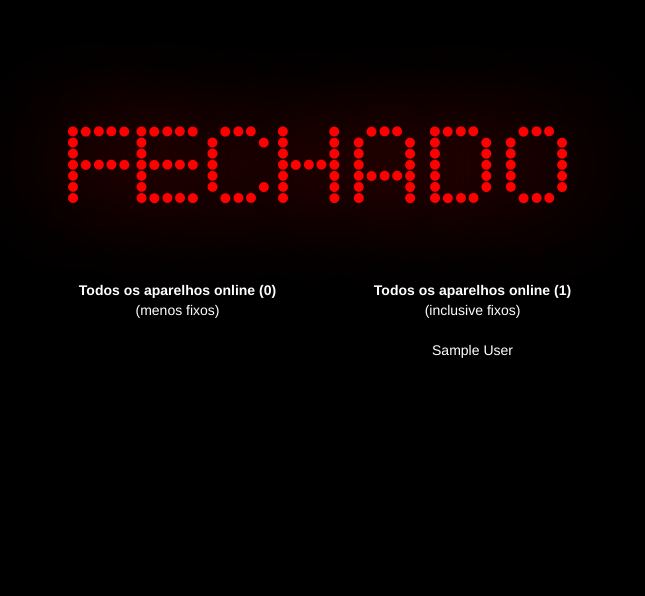
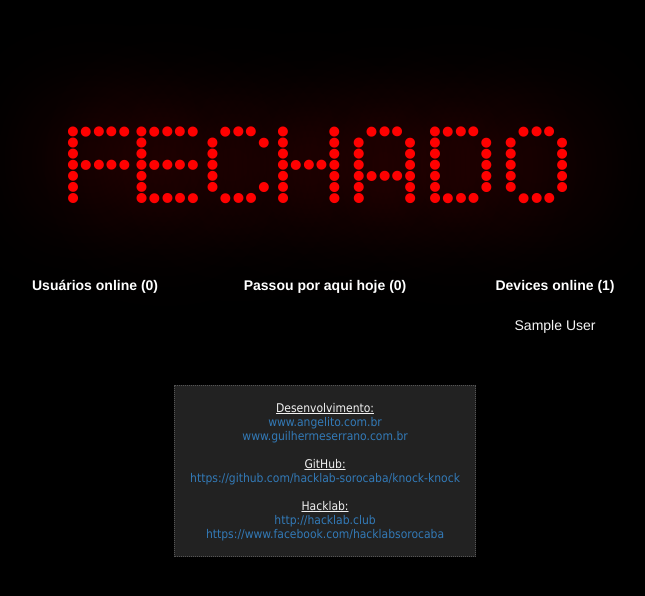
Before and after one commit to hacklab-sorocaba/knock-knock, a CodeIgniter app: page /database/ in a window 1280 px wide. Shown: the top 596 px of the page, without its empty margins (315-960 px from the left). Run offline with CodeIgniter, Linux system fonts and the light colour scheme; tables that the repository leaves empty hold one stand-in row (values such as "Sample post").

Commit message:
Agrupado dispositivos por usuário com exceção dos 'Guests' Criado lista de usuários online no dia atual Criado rodapé de links

```diff
--- a/client/mac_log.php
+++ b/client/mac_log.php
@@ -1,5 +1,5 @@
 <?php
-$URL = 'http://<ip>/';
+$URL = 'http://knock.dev/server/welcome/setmac';
 
 /* Leitura do arquivo de MACs */
 $filename = "mac_list.dat";
--- a/server/application/controllers/Welcome.php
+++ b/server/application/controllers/Welcome.php
@@ -29,8 +29,9 @@ class Welcome extends CI_Controller {
 		$this->load->model('User_model', 'User');
 
 		$params = array(
-			'active' => $this->User->get_active(),
-			'active_ignore' => $this->User->get_active(TRUE),
+			'active'		=> $this->User->get_active(),
+			'active_ignore'	=> $this->User->get_active(TRUE),
+			'active_today'	=> $this->User->get_active_today(),
 			);
 
 		$this->load->view('welcome_message', $params);
--- a/server/application/models/User_model.php
+++ b/server/application/models/User_model.php
@@ -57,4 +57,17 @@ class User_model extends CI_Model {
 		return $result;
 	}
 
+	public function get_active_today() {
+		$query = $this->db
+					->select('name')
+					->from('users')
+					->where_in(array('mac' => "SELECT mac FROM `visitors` WHERE status = 1 AND DATE_FORMAT(create_date, '%Y-%m-%d') = DATE_FORMAT(NOW(), '%Y-%m-%d') GROUP BY mac"))
+					->where('always_on', '0')
+					->group_by('name')
+					->order_by('name');
+
+		$result = $query->get()->result();
+
+		return $result;
+	}
 }
--- a/server/application/views/welcome_message.php
+++ b/server/application/views/welcome_message.php
@@ -33,7 +33,7 @@ defined('BASEPATH') OR exit('No direct script access allowed'); ?>
 		background: #000;
 	}
 	.container {
-		max-width: 650px;
+		max-width: 750px;
 	}
 	.plate {
 		text-align: center;
@@ -58,8 +58,26 @@ defined('BASEPATH') OR exit('No direct script access allowed'); ?>
 		text-shadow: 0 0 1em rgba(255,0,0,0.9);
 	}
 	.macs {
+		padding-top: 15px;
 		text-align: center;
 		color: #fff;
+	}
+	.users {
+		display: inline-block;
+		text-align: left;
+		color: #f5f5f5;
+	}
+	.footer {
+		text-align: center;
+		font: 12px Tahoma, Verdana, Arial;
+		color: #f1f1f1;
+		padding-top: 50px;
+	}
+	.footer-box {
+		display: inline-block;
+		background: #222;
+		border: 1px dotted #555;
+		padding: 15px;
 	}
 	</style>
 </head>
@@ -78,28 +96,83 @@ defined('BASEPATH') OR exit('No direct script access allowed'); ?>
 	</div>
 
 
-	<br><br>
-	<div class="col-xs-12 macs">
-		<div class="col-xs-12 col-sm-6">
-		<strong>Todos os aparelhos online (<?=count($active_ignore);?>)</strong><br/>
-		(menos fixos)<br/><br/>
+	<br>
+	<div class="col-xs-12">
+		<div class="col-xs-12 col-sm-4 macs">
+		<strong>Usuários online (<?=count($active_ignore);?>)</strong><br/>
+		<br/>
+		<span class='users'>
 			<?php
+				$ant = '';
+				$atual = '';
 				foreach ($active_ignore as $value) {
+					$atual = $value->name;
+
+					if ($ant != $atual || $atual == 'Guest') {
 						echo $value->name . "<br/>";
 					}
+
+					$ant = $atual;
+				}
 			?>
+		</span>
 		</div>
-		<div class="col-xs-12 col-sm-6">
-		<strong>Todos os aparelhos online (<?=count($active);?>)</strong><br/>
-		(inclusive fixos)<br/><br/>
+		<div class="col-xs-12 col-sm-4 macs">
+		<strong>Passou por aqui hoje (<?=count($active_today);?>)</strong><br/>
+		<br/>
+		<span class='users'>
 			<?php
-			foreach ($active as $value) {
+				$ant = '';
+				$atual = '';
+				foreach ($active_today as $value) {
+					$atual = $value->name;
+
+					if ($ant != $atual || $atual == 'Guest') {
 						echo $value->name . "<br/>";
 					}
+
+					$ant = $atual;
+				}
 			?>
+		</span>
+		</div>
+		<div class="col-xs-12 col-sm-4 macs">
+		<strong>Devices online (<?=count($active);?>)</strong><br/>
+		<br/>
+		<span class='users'>
+			<?php
+				$ant = '';
+				$atual = '';
+				foreach ($active as $value) {
+					$atual = $value->name;
+
+					if ($ant != $atual || $atual == 'Guest') {
+						echo $value->name . "<br/>";
+					}
+
+					$ant = $atual;
+				}
+			?>
+		</span>
 		</div>
 	</div>
 
+</div>
+
+<div class="footer">
+	<span class="footer-box">
+		<u>Desenvolvimento:</u><br/>
+		<a href="www.angelito.com.br">www.angelito.com.br</a><br/>
+		<a href="www.guilhermeserrano.com.br">www.guilhermeserrano.com.br</a><br/>
+		<br/>
+		<u>GitHub:</u><br/>
+		<a href="https://github.com/hacklab-sorocaba/knock-knock">https://github.com/hacklab-sorocaba/knock-knock</a><br/>
+		<br/>
+		<u>Hacklab:</u><br/>
+		<a href="http://hacklab.club/">http://hacklab.club</a><br/>
+		<a href="https://www.facebook.com/hacklabsorocaba">https://www.facebook.com/hacklabsorocaba</a><br/>
+
+	</span>
 </div>
 
 <script src="https://code.jquery.com/jquery-2.2.0.min.js"></script>
```
Lines whose indentation alone changed are shown as unchanged.
